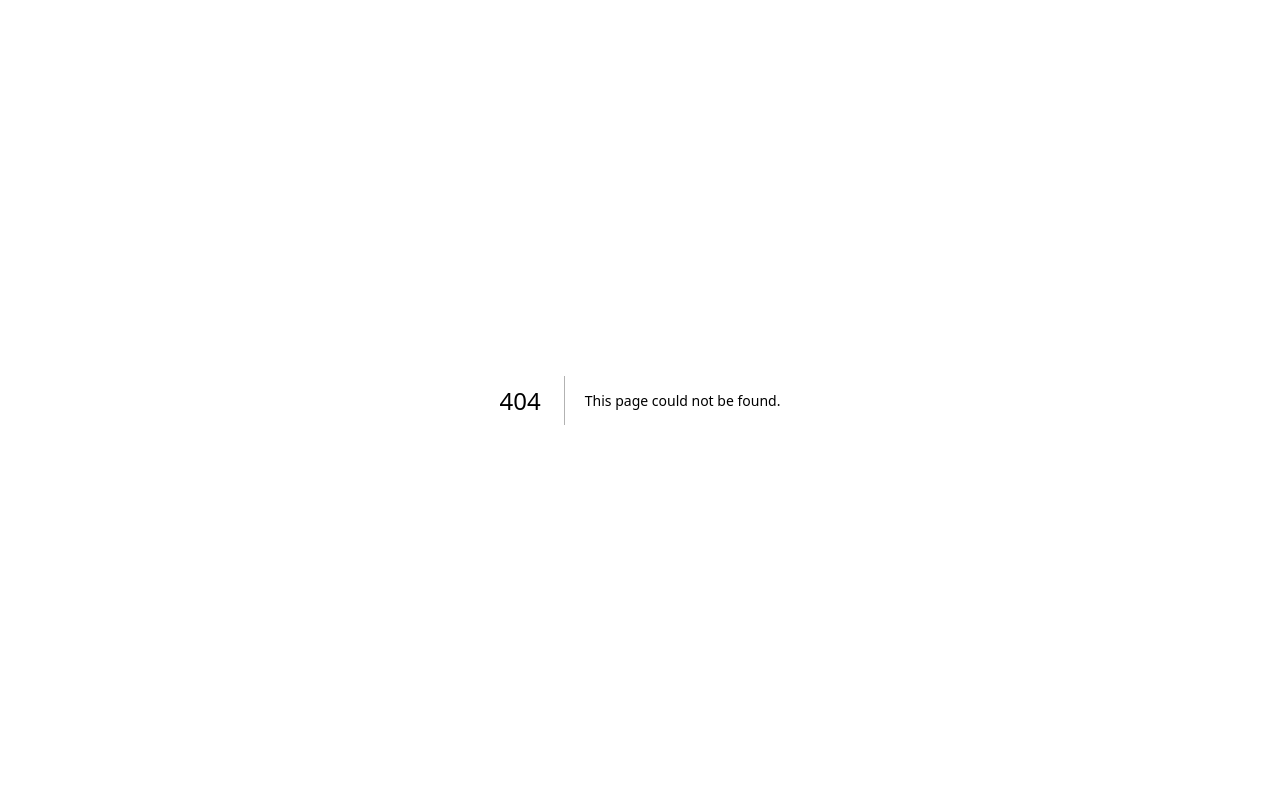
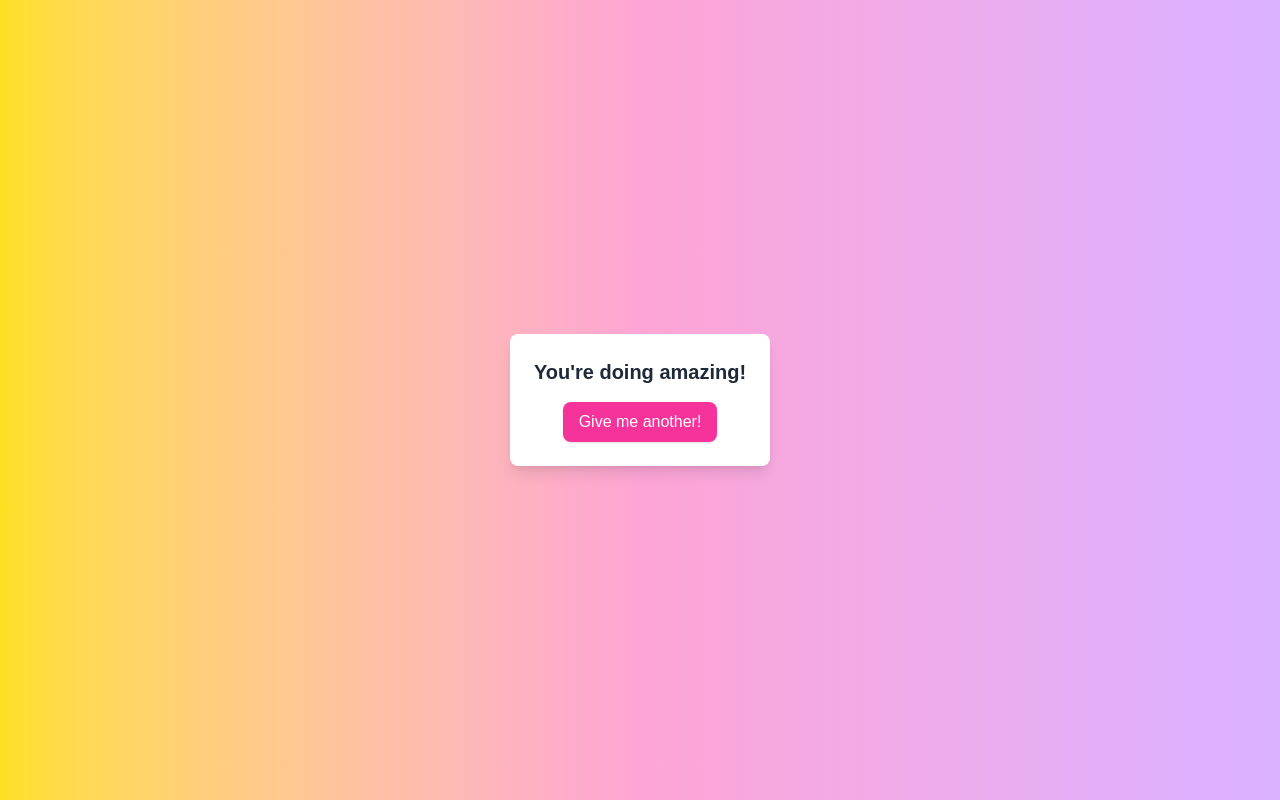
Before and after one commit to mmitrik/personal-site, a Next.js app: page /apps/compliments in a window 1280 px wide. Before the commit this address had no page. Built offline with nearby package versions, Linux system fonts and the light colour scheme.

Commit message:
Added Compliment Generator app.

```diff
--- /dev/null
+++ b/src/app/apps/compliments/page.js
@@ -0,0 +1,43 @@
+"use client";
+
+import { useState } from "react";
+import { motion } from "framer-motion";
+
+
+const compliments = [
+    "You're doing amazing!",
+    "You have a great sense of humor!",
+    "Your positivity is infectious!",
+    "You light up the room!",
+    "You're a fantastic problem solver!",
+];
+
+export default function ComplimentGenerator() {
+    const [compliment, setCompliment] = useState(compliments[0]);
+
+    const getRandomCompliment = () => {
+        const randomIndex = Math.floor(Math.random() * compliments.length);
+        setCompliment(compliments[randomIndex]);
+    };
+
+    return (
+        <div className="flex items-center justify-center min-h-screen bg-gradient-to-r from-yellow-300 via-pink-300 to-purple-300">
+            <div className="p-6 bg-white rounded-lg shadow-lg text-center max-w-md">
+                <motion.div
+                    key={compliment}
+                    initial={{ opacity: 0 }}
+                    animate={{ opacity: 1 }}
+                    transition={{ duration: 0.5 }}
+                >
+                    <p className="text-xl font-semibold text-gray-800">{compliment}</p>
+                </motion.div>
+                <button
+                    onClick={getRandomCompliment}
+                    className="mt-4 px-4 py-2 bg-pink-500 text-white rounded-lg shadow hover:bg-pink-600 transition"
+                >
+                    Give me another!
+                </button>
+            </div>
+        </div>
+    );
+}
--- a/src/app/projects/page.js
+++ b/src/app/projects/page.js
@@ -2,9 +2,9 @@ import Link from "next/link";
 
 const projects = [
     {
-        title: "Project One",
-        description: "This is a short description of Project One.",
-        link: "/apps/project-one",
+        title: "Compliment Generator",
+        description: "A cheerful React app that generates random compliments with smooth animations to brighten your day. Built with Framer Motion and a vibrant gradient design.",
+        link: "/apps/compliments",
     },
     {
         title: "Project Two",
```
Also changed, not shown: package.json (+5 -4 lines), 1 other file (tests, documents, lock files or other folders).
